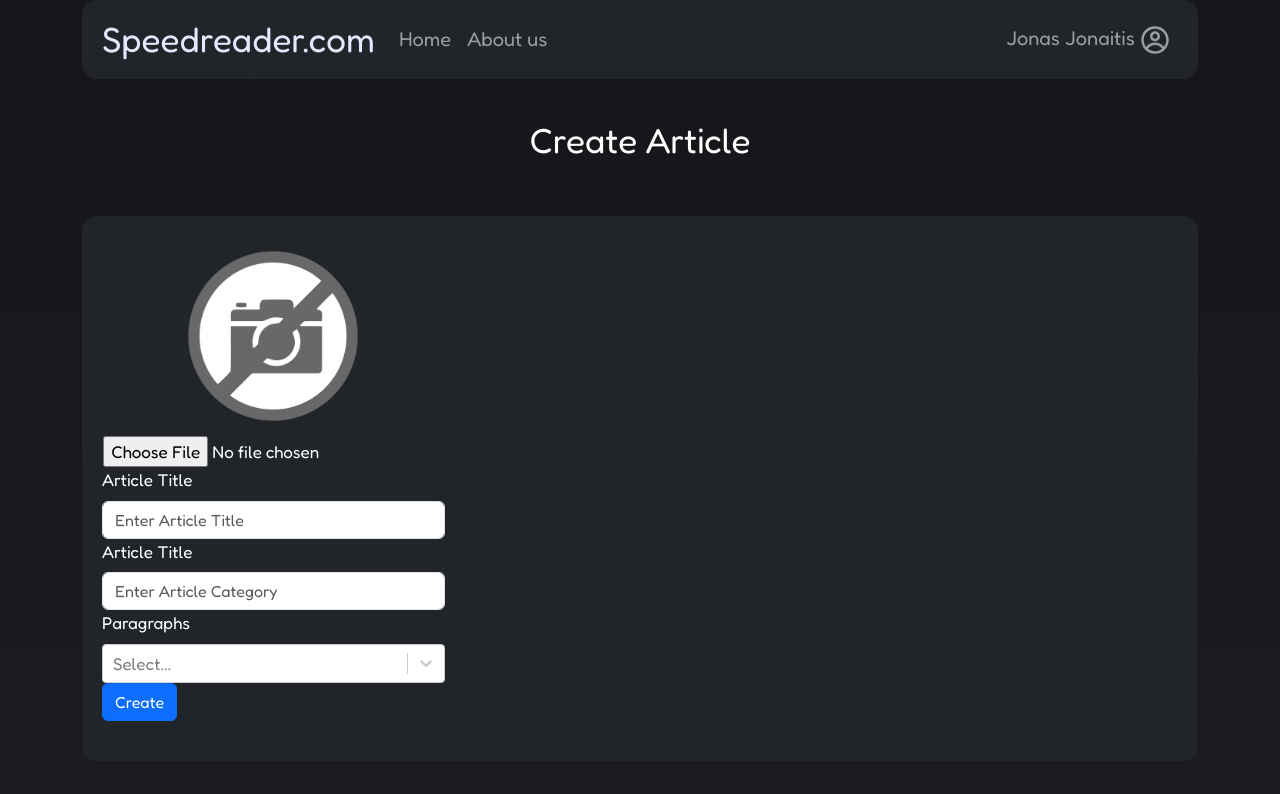
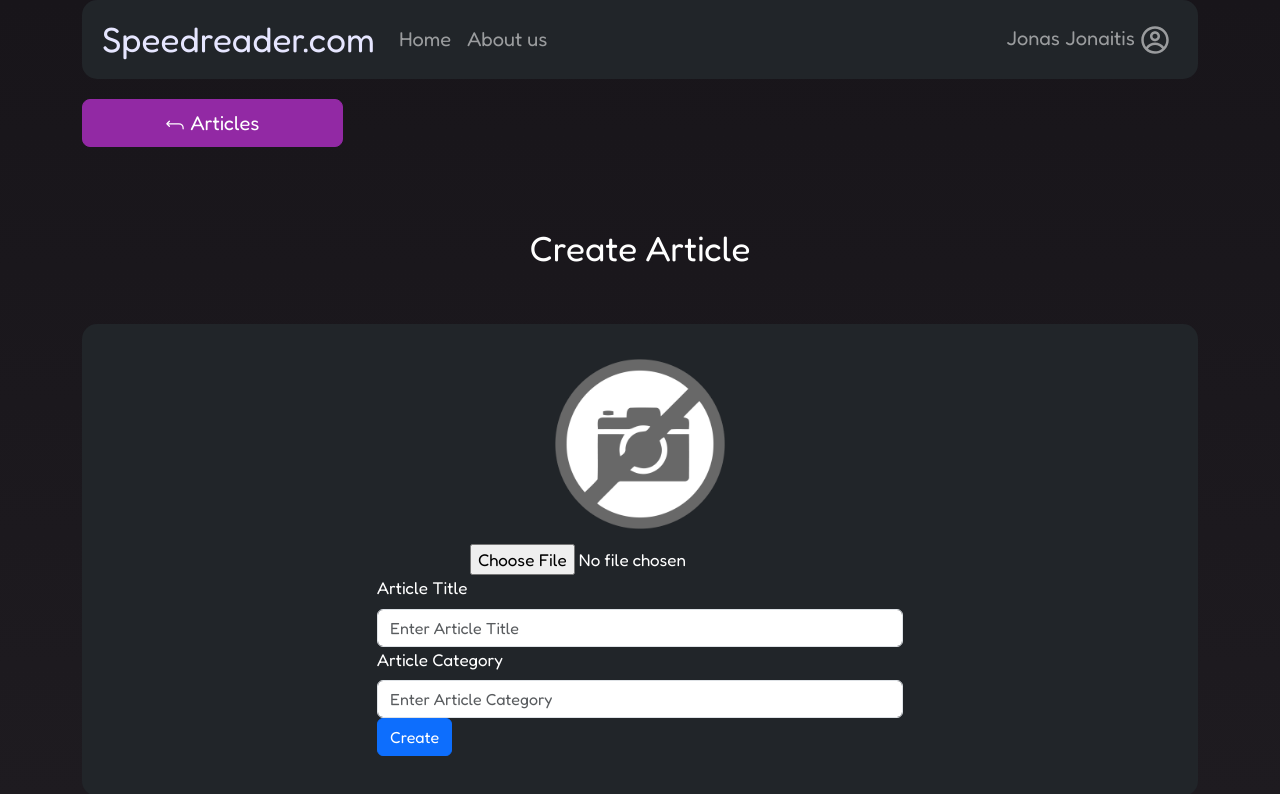
Before and after one commit to user5427/speed, a React (Create React App) app in the folder ClientApplication/react-app/: page /create-article in a window 1280 px wide. Shown: the top 794 px of the page. Built offline with nearby package versions, Linux system fonts and the light colour scheme.

Commit message:
working on creating paragraphs, article creating is working

```diff
--- a/ClientApplication/react-app/src/App.js
+++ b/ClientApplication/react-app/src/App.js
@@ -14,8 +14,8 @@ import '@fontsource/fredoka/700.css';
 import Categories from './pages/categories'
 import ArticleHomePage from './pages/Articles/articleHomePage';
 import Exercise from './pages/exercise';
-import CreateArticle from './pages/Articles/createArticle';
-
+import CreateArticle from './pages/Articles/createArticlePage';
+import CreateParagraph from './pages/Articles/createParagraphPage';
 
 
 function App() {
@@ -40,6 +40,7 @@ function App() {
           <Route exact path="/articles" Component={() => <ArticleHomePage/>} />
           <Route exact path="/exercise" Component={() => <Exercise/>} />
           <Route exact path="/create-article" Component={() => <CreateArticle/>} />
+          <Route exact path="/create-paragraph" Component={() => <CreateParagraph/>} />
           </Routes>
       </BrowserRouter>
     </Container>
--- a/ClientApplication/react-app/src/components/Articles/edit-article.js
+++ b/ClientApplication/react-app/src/components/Articles/edit-article.js
@@ -5,13 +5,14 @@ import AsyncSelect from 'react-select'
 
 import NoImage from '../../no-image.png'
 
-const EditArticle = () =>
-{
-    const [article, setArticle] = useState(null);
+const EditArticle = () => {
+    const [article, setArticle] = useState({});
     const [paragraphs, setParagraphs] = useState(null);
     const [validated, setValidated] = useState(false);
 
-
+    /**
+     * Handle file upload
+     */
     const handleFileUpload = (event) => {
         event.preventDefault();
         var file = event.target.files[0];
@@ -21,103 +22,72 @@ const EditArticle = () =>
         fetch(process.env.REACT_APP_API_URL + "Articles/upload-test-image", {
             method: "POST",
             body: form
-        })
-        .then(res => res.json())
-        .then(res => {
+        }).then(res => {
+            if (res.ok) {
+                return res.json();
+            } else {
+                throw new Error(`Failed to save image. Status code: ${res.status}`);
+            }
+        }).then(res => {
             var newArticle = article;
-            newArticle.coverImage = res.profileImage;
+                newArticle.coverImage = res.profileImage;
 
-            setArticle(oldData => {return{...oldData, ...newArticle};});
-        })
-        .catch(err => alert("Error in file upload"));
+                setArticle(oldData => { return { ...oldData, ...newArticle }; });
+        }).catch(err => alert("Error in file upload"));
     }
 
     const handleSave = (event) => {
         event.preventDefault(); // we do not want the page to reload.
         const form = event.currentTarget;
-        if (form.checkValidity() === false){
+        if (form.checkValidity() === false) {
             event.stopPropagation();
             setValidated(true);
+            return;  // stop execution if the form is not valid
         }
 
         let articleToPost = article;
-        articleToPost.paragraphs = articleToPost.paragraphs.map(x => x.id);
+        // Ensure that paragraphIds is an array before mapping
+        if (articleToPost.paragraphIds && Array.isArray(articleToPost.paragraphIds)) {
+            articleToPost.paragraphIds = articleToPost.paragraphIds.map(x => x.id);
+        } else {
+            articleToPost.paragraphIds = [];  // Set to an empty array if undefined
+        }
 
-        if (article && article.id > 0){
-            // update
-            fetch(process.env.REACT_APP_API_URL + "Articles", {
-                method: "PUT",
-                headers: {
-                    'Accept:': 'application/json',
-                    'Content:': 'application/json',
-                },
-                body: JSON.stringify(articleToPost)
+        const requestOptions = {
+            method: article && article.id > 0 ? "PUT" : "POST",  // Use PUT for updates, POST for creation
+            headers: {
+                'Accept': 'application/json',  // Correct header for receiving JSON response
+                'Content-Type': 'application/json',  // Correct header for sending JSON data
+            },
+            body: JSON.stringify(articleToPost)  // Stringify the article object to send as JSON
+        };
+
+        const apiUrl = process.env.REACT_APP_API_URL + `Articles/${article && article.id > 0 ? article.id : ''}`;
+
+        fetch(apiUrl, requestOptions)
+            .then(res => {
+                if (res.ok) {
+                    return res.json();  // Parse the response body as JSON if the status is 200 or 201
+                } else {
+                    throw new Error(`Failed to save article. Status code: ${res.status}`);
+                }
             })
-            .then(res => res.json())
             .then(res => {
-                if (res.ok){
-                    setArticle(res.data);
-                    alert('updates successfully.')
-                }
-        })
-        .catch(err => alert("Error in getting data"));
-        } else {
-            // create
-            fetch(process.env.REACT_APP_API_URL + "Articles", {
-                method: "POST",
-                headers: {
-                    'Accept:': 'application/json',
-                    'Content:': 'application/json',
-                },
-                body: JSON.stringify(articleToPost)
+                setArticle(res.data);
+                alert(article && article.id > 0 ? 'Updated article successfully.' : 'Created article successfully.');
             })
-            .then(res => res.json())
-            .then(res => {
-                if (res.ok){
-                    setArticle(res.data);
-                    alert('created successfully.')
-                }
-        })
-        .catch(err => alert("Error in getting data"));
-        }
+            .catch(err => alert("Error saving data: " + err.message));
     }
 
     const handleFieldChange = (event) => {
-        var da = article;
-        da[event.target.name] = event.target.value;
+        const { name, value } = event.target;
 
-        setArticle(oldData => {return{...oldData, ...da};});
+        setArticle(prevArticle => ({ ...prevArticle, [name]: value }));
     }
 
-    const promiseOptions = (inputValue) => {
-        return fetch(process.env.REACT_APP_API_URL + "Paragraphs/" + inputValue)
-        .then(res => res.json())
-        .then(res => {
-            if(res.ok && res.data.length > 0) {
-                return res.data.map(x => {return {value: x.id, label: x.text}});
-            }
-
-            if (res.data.count === 0){
-                alert("there is no paragraph matching this id")
-            }
-        })
-        .catch(err => alert("Error getting data"));
-    }
-
-    const multiSelectchange = (data) => {
-        setParagraphs(data);
-
-        var paragraphs = data.map(x => {return {id: x.value, text: x.text}})
-        var da = article;
-        da.paragraphs = paragraphs;
-
-        setArticle(oldData => {return{...oldData, ...da};});
-    }
-
-    // the visuals
     return (
         <>
-            <Form NoValidate validated={validated} onSubmint={handleSave}>
+            <Form NoValidate validated={validated} onSubmit={handleSave}>
                 <Form.Group className="d-flex justify-content-center">
                     <Image width="200" height="200" src={article && article.coverImage || NoImage} />
                 </Form.Group>
@@ -133,18 +103,13 @@ const EditArticle = () =>
                 </Form.Group>
 
                 <Form.Group controlId="formtestCategory">
-                    <Form.Label>Article Title</Form.Label>
+                    <Form.Label>Article Category</Form.Label>
                     <Form.Control name="categoryTitle" value={article && article.categoryTitle || ''} required type="text" placeholder="Enter Article Category" onChange={handleFieldChange} />
                     <Form.Control.Feedback type="invalid">
                         Please enter article category.
                     </Form.Control.Feedback>
                 </Form.Group>
 
-
-                <Form.Group controlId="formtestCategory">
-                    <Form.Label>Paragraphs</Form.Label>
-                    <AsyncSelect cacheOptions isMulti value={paragraphs} loadOptions={promiseOptions} onChange={multiSelectchange} />
-                </Form.Group>
                 <Button type="submit">{article && article.id > 0 ? "Update" : "Create"}</Button>
             </Form>
         </>
--- /dev/null
+++ b/ClientApplication/react-app/src/components/Articles/return-to-articles-button.js
@@ -0,0 +1,25 @@
+import { IoReturnUpBack } from "react-icons/io5";
+import { useNavigate } from 'react-router-dom';
+import { Row, Col, Button } from 'react-bootstrap';
+
+import React from 'react';
+
+const ReturnToArticlesButton = () => {
+    const navigate = useNavigate();
+    const redirectToArticlePage = () => {
+        navigate('/articles');
+    }
+
+    return (
+        <div className='create-article-page'>
+            <Row className='row'>
+                <Col xs={4} md={3}>
+                    <Button className='subjectButtons' size="lg" style={{ backgroundColor: '#9229A4', borderColor: '#9229A4' }} onClick={redirectToArticlePage}><IoReturnUpBack /> Articles</Button>
+                </Col>
+            </Row>
+        </div>
+    );
+
+}
+
+export default ReturnToArticlesButton
--- /dev/null
+++ b/ClientApplication/react-app/src/components/Paragraphs/edit-paragraph.js
@@ -0,0 +1,80 @@
+import { React, useState } from 'react';
+import { Button, Form, Image } from 'react-bootstrap';
+
+const EditParagraph = () => {
+    const [paragraph, setParagraph] = useState({});
+    const [questionIds, setQuestions] = useState(null);
+    const [validated, setValidated] = useState(false);
+
+    const handleSave = (event) => {
+        event.preventDefault(); // we do not want the page to reload.
+        const form = event.currentTarget;
+        if (form.checkValidity() === false) {
+            event.stopPropagation();
+            setValidated(true);
+            return;  // stop execution if the form is not valid
+        }
+
+        let paragraphToPost = paragraph;
+        // Ensure that questionIds is an array before mapping
+        if (paragraphToPost.questionIds && Array.isArray(paragraphToPost.questionIds)) {
+            paragraphToPost.questionIds = paragraphToPost.questionIds.map(x => x.id);
+        } else {
+            paragraphToPost.questionIds = [];  // Set to an empty array if undefined
+        }
+
+        const requestOptions = {
+            method: paragraph && paragraph.id > 0 ? "PUT" : "POST",  // Use PUT for updates, POST for creation
+            headers: {
+                'Accept': 'application/json',  // Correct header for receiving JSON response
+                'Content-Type': 'application/json',  // Correct header for sending JSON data
+            },
+            body: JSON.stringify(paragraphToPost)  // Stringify the article object to send as JSON
+        };
+
+        const apiUrl = process.env.REACT_APP_API_URL + `Paragraph/${paragraph && paragraph.id > 0 ? paragraph.id : '0'}`;
+
+        fetch(apiUrl, requestOptions)
+            .then(res => {
+                if (res.ok) {
+                    return res.json();  // Parse the response body as JSON if the status is 200 or 201
+                } else {
+                    throw new Error(`Failed to save paragraph. Status code: ${res.status}`);
+                }
+            })
+            .then(res => {
+                setParagraph(res.data);
+                alert(paragraph && paragraph.id > 0 ? 'Updated paragraph successfully.' : 'Created paragraph successfully.');
+            })
+            .catch(err => alert("Error saving data: " + err.message));
+    }
+
+    const handleFieldChange = (event) => {
+        const { name, value } = event.target;
+
+        setParagraph(prevParagraph => ({ ...prevParagraph, [name]: value }));
+    }
+
+    return (
+        <>
+            <Form NoValidate validated={validated} onSubmit={handleSave}>
+                <Form.Group controlId="formtestTitle">
+                    <Form.Label>Paragraph Text</Form.Label>
+                    <Form.Control name="text" value={paragraph && paragraph.text || ''} required type="text" autoComplete='off' placeholder="Enter Paragraph Text" onChange={handleFieldChange} />
+                    <Form.Control.Feedback type="invalid">
+                        Please enter paragraph title.
+                    </Form.Control.Feedback>
+                </Form.Group>
+
+                <Form.Group controlId="formtestCategory">
+                    <Form.Label>Next Paragraph ID</Form.Label>
+                    <Form.Control name="nextParagraphId" value={paragraph && paragraph.nextParagraphId || ''} type="text" placeholder="Enter Next Paragraph ID" onChange={handleFieldChange} />
+                </Form.Group>
+
+                <Button type="submit">{paragraph && paragraph.id > 0 ? "Update" : "Create"}</Button>
+            </Form>
+        </>
+    )
+}
+
+export default EditParagraph;
--- a/ClientApplication/react-app/src/pages/Articles/createArticle.js
+++ b/ClientApplication/react-app/src/pages/Articles/createArticlePage.js
@@ -1,24 +1,28 @@
 import React from 'react';
 import '../../styles/Articles/createArticleStyle.css';
 import EditArticle from '../../components/Articles/edit-article';
-import { Row, Col, Button } from 'react-bootstrap';
+import { Row, Col } from 'react-bootstrap';
+
+import ReturnToArticlesButton from '../../components/Articles/return-to-articles-button';
 
 const CreateArticle = () => {
+
     return (
         <>
+            <ReturnToArticlesButton />
+
             <div className="create-article-page">
                 <h2>Create Article</h2>
             </div>
 
             <div className='mainContainer' style={{ backgroundColor: "red !important" }}>
-                <Row className='row'>
-                    <Col xs={12} md={4}>
-                        <EditArticle/>
+                <Row className='justify-content-md-center'>
+                    <Col xs={12} md={6}>
+                        <EditArticle />
                     </Col>
                 </Row>
             </div>
         </>
-
     )
 }
 
```
Also changed, not shown: ClientApplication/react-app/src/pages/Articles/articleHomePage.js (+10 -3 lines), ClientApplication/react-app/src/pages/Articles/createParagraphPage.js (added, +29 -0 lines), ClientApplication/react-app/src/components/Articles/article-list.js (renamed from ClientApplication/react-app/src/components/Articles/article-list-page.js).
